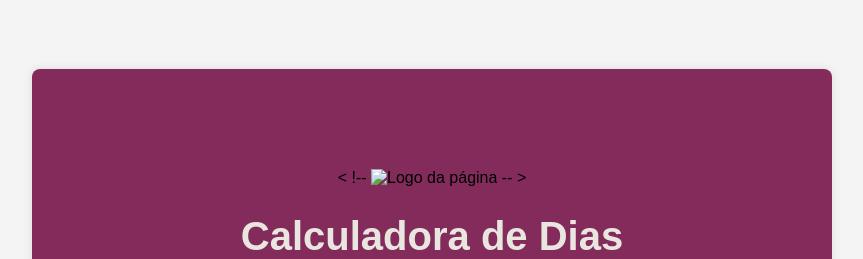
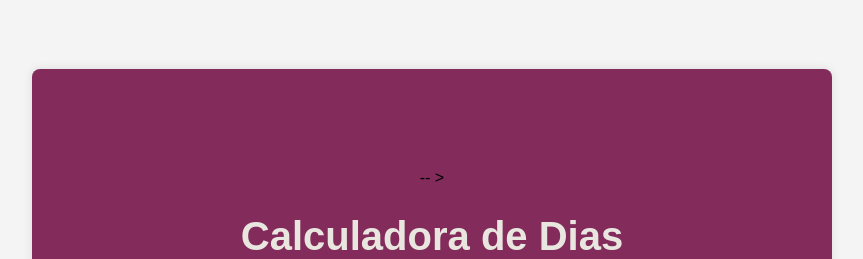
Before and after one commit to akiosantos/Calculadora-de-Dias-Periodo, a plain HTML site: page index.html in a window 1280 px wide. Shown: the top 259 px of the page, without its empty margins (208-1071 px from the left). Drawn offline with Linux system fonts and the light colour scheme.

Commit message:
Update index.html

```diff
--- a/index.html
+++ b/index.html
@@ -13,7 +13,7 @@
 <body>
 
   <div class="container">
-   < !--  <img src="barueri Logo 2023.png" alt="Logo da página" width="200"> <!-- Inserindo a imagem como logo da página -->-- >
+   <!--  <img src="Logo.png" alt="Logo da página" width="200"> <!-- Inserindo a imagem como logo da página --> -- >
     <h1>Calculadora de Dias</h1>
     <div>
       <label for="start-date">Data Inicial:</label>
```
